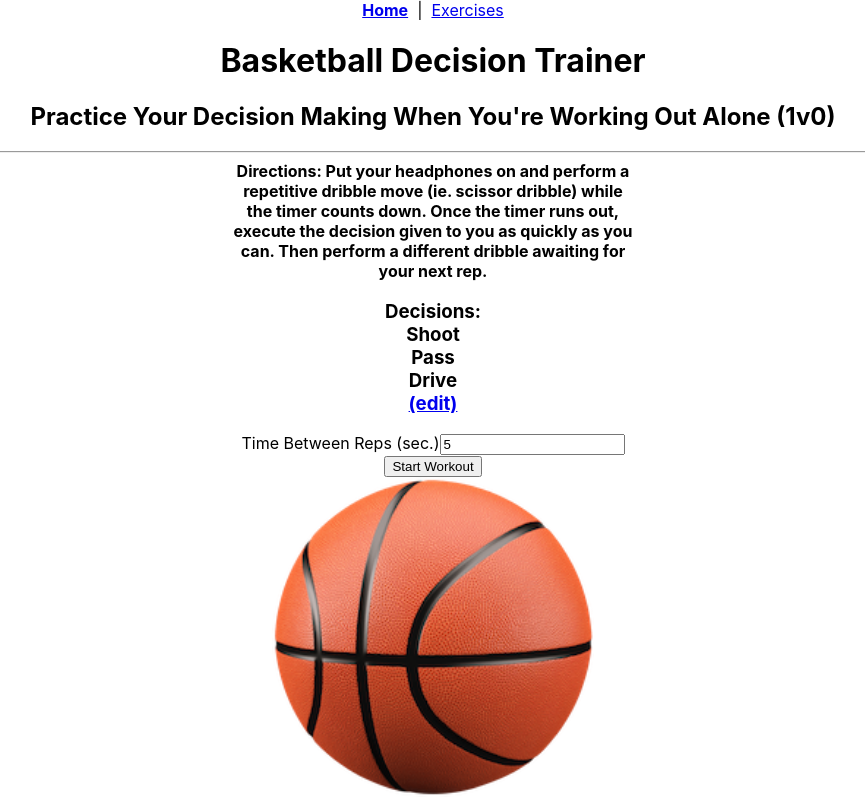
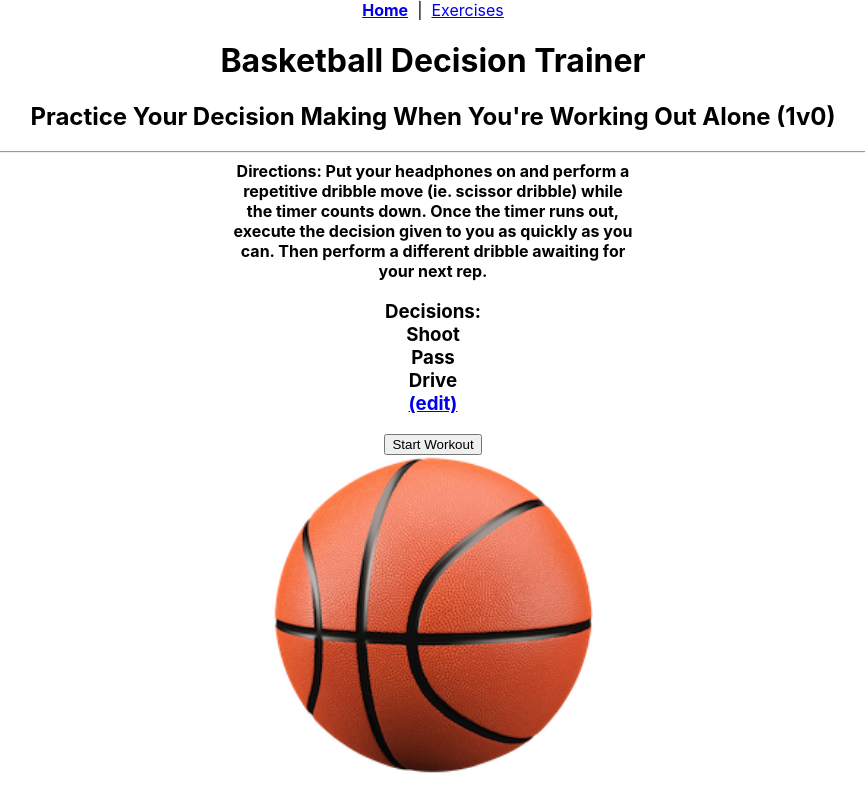
Before and after one commit to MarkoBezic/bdt-coach, a React (Create React App) app: page / in a window 1280 px wide. Shown: the whole page, without its empty margins (207-1072 px from the left). Built offline with nearby package versions, Linux system fonts and the light colour scheme; what enable-auto-tts would draw is missing.

Commit message:
Display color background and custom rep count.

```diff
--- a/src/AppDefaults.ts
+++ b/src/AppDefaults.ts
@@ -1,5 +1,4 @@
-export const DEFAULT_SECONDS_BETWEEN_REPS: number = 5
-export const DEFAULT_EXERCISES_ARR_OLD: Array<string> = ["Shoot", "Pass", "Drive",]
+export const INITIAL_SECONDS_BETWEEN_REPS: number = 5
 export const DEFAULT_EXERCISES_ARR: Array<Exercise> = [
     {
         id: 1,
--- a/src/WorkoutPage.tsx
+++ b/src/WorkoutPage.tsx
@@ -1,8 +1,7 @@
 import React, {useState} from 'react'
 
 import {
-    DEFAULT_EXERCISES_ARR,
-    DEFAULT_SECONDS_BETWEEN_REPS,
+    DEFAULT_EXERCISES_ARR, INITIAL_SECONDS_BETWEEN_REPS,
     FINAL_NUMBERS_TO_SPEAK
 } from "./AppDefaults";
 
@@ -17,14 +16,12 @@ import TextToSpeech from "./services/TextToSpeech";
 import bball_img from "./images/bball_220x220.png"
 
 function WorkoutPage(props: any) {
-    const [currentExercise, setCurrentExercise] = useState<null | string>(null)
+    const [currentExercise, setCurrentExercise] = useState<null | Exercise>(null)
     const [useAudio] = useState(true)
     const [exercises,] = useLocalStorage(LOCAL_STORAGE_KEY_EXERCISES, DEFAULT_EXERCISES_ARR)
 
-    const [repDuration, setRepDuration] = useLocalStorage(LOCAL_STORAGE_KEY_DURATION, DEFAULT_SECONDS_BETWEEN_REPS)
-
     const {secondsLeft, setSecondsLeft, isRunning, start, stop} = useTimer({
-        duration: repDuration,
+        duration: INITIAL_SECONDS_BETWEEN_REPS,
         onExpire: () => sayRandomExerciseName(),
         onTick: () => handleTick(),
     })
@@ -33,8 +30,9 @@ function WorkoutPage(props: any) {
         let index: number = getRandomInt(exercises.length)
         const exercise: Exercise = exercises[index]
         let exerciseName: string = exercise.name
-        setCurrentExercise(exerciseName)
         TextToSpeech.speakText(exerciseName, useAudio)
+        setCurrentExercise(exercise)
+        setSecondsLeft(exercise.rep_duration)
     }
 
     const handleTick = () => {
@@ -46,13 +44,6 @@ function WorkoutPage(props: any) {
 
     const getRandomInt = (max: number) => {
         return Math.floor(Math.random() * max)
-    }
-
-    const onTimeBetweenRepsChange = (event: any) => {
-        const secondsBetweenRepsSettingString = event.target.value;
-        const secondsBetweenRepsSettingInt = parseInt(secondsBetweenRepsSettingString)
-        setRepDuration(secondsBetweenRepsSettingInt)
-        setSecondsLeft(secondsBetweenRepsSettingInt)
     }
 
     const stopWorkout = (event: any) => {
@@ -83,13 +74,7 @@ function WorkoutPage(props: any) {
 
         </div>
 
-        <div>
-            <label>Time Between Reps (sec.)</label>
-            <input type="number" name="secondsBetweenRepsSetting" value={repDuration}
-                   onChange={onTimeBetweenRepsChange}/>
-        </div>
-
-        {currentExercise && isRunning ? <h1>{currentExercise}</h1> : ''}
+        {currentExercise && isRunning ? <h1>{currentExercise.name}</h1> : ''}
 
         {isRunning ? <div><p>Next repetition in: {timerDisplay} seconds</p></div> : ''}
 
@@ -101,7 +86,7 @@ function WorkoutPage(props: any) {
             <button onClick={stopWorkout}>STOP Workout</button>
         </div> : ''}
 
-        <div>
+        <div className="bballBackground" style={{backgroundColor: currentExercise?.color}}>
             <img src={bball_img} className={logoClassNames} alt="logo"/>
         </div>
     </React.Fragment>
--- a/src/pages/ExercisesPage.tsx
+++ b/src/pages/ExercisesPage.tsx
@@ -12,7 +12,7 @@ export default function ExercisesPage(props: any) {
         <div>
             <h3>Exercises:</h3>
             { exercises.map((exercise: Exercise, index: number) => {
-                const exerciseDiv = <div>{exercise.name} - {exercise.rep_duration}sec. - <span style={{"color": exercise.color}}>{exercise.color}</span></div>
+                const exerciseDiv = <div>{exercise.name} - {exercise.rep_duration}sec. - <span style={{backgroundColor: exercise.color}}>{exercise.color}</span></div>
                 return exerciseDiv
             })}
         </div>
```
